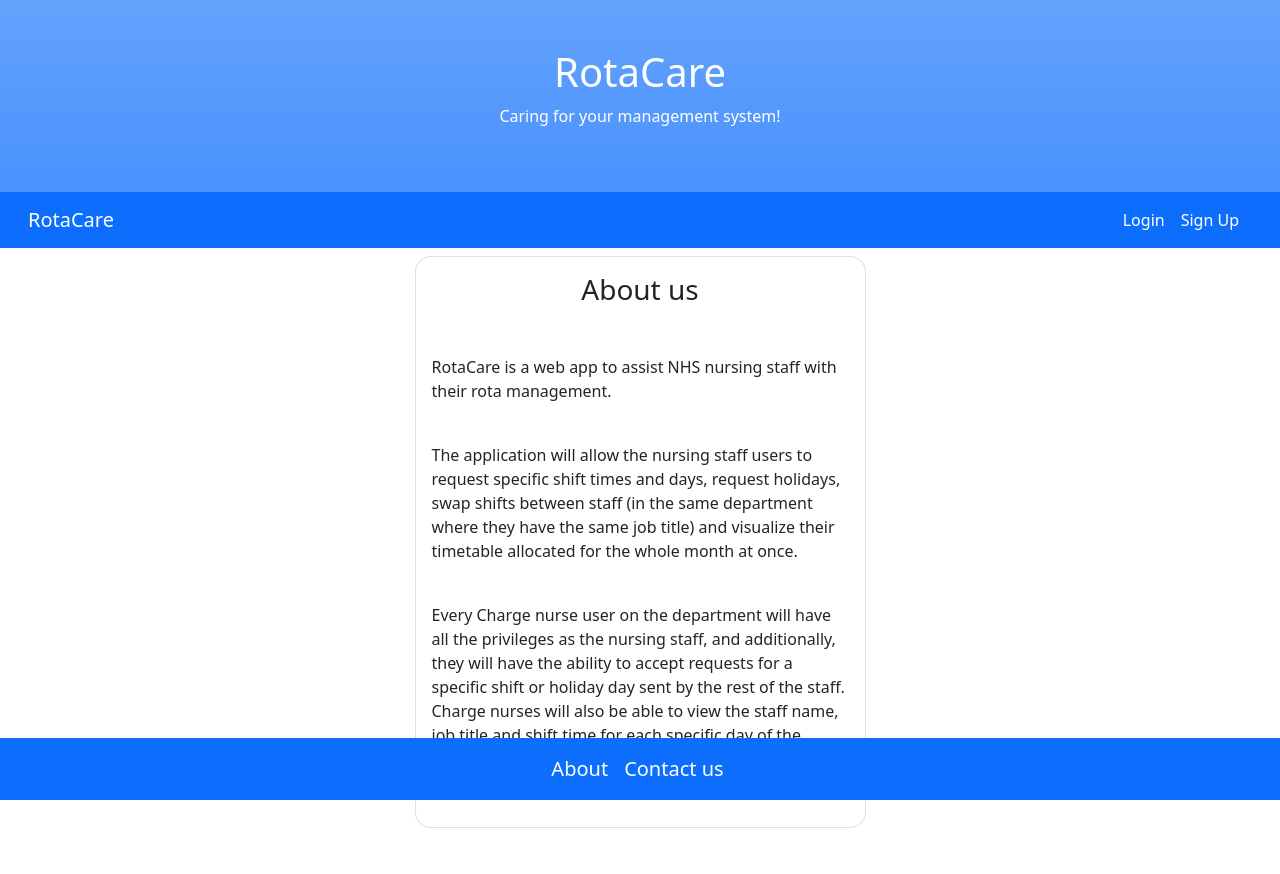
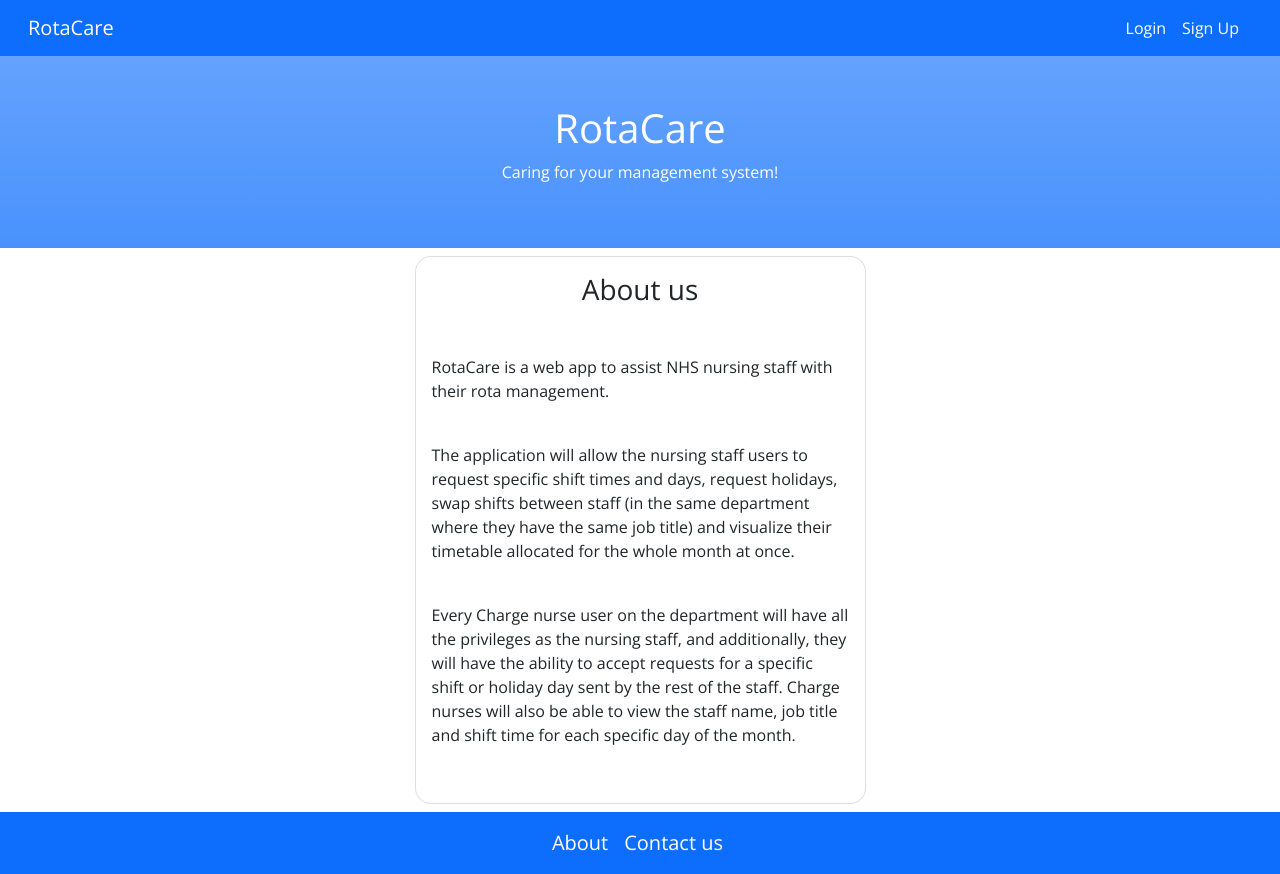
Before and after one commit to ZanderMonc/WAD2projectRota, a Django app: page /about/ in a window 1280 px wide. Before the commit the page ends 828 px from the top, so only its background shows below. Run offline with Django 3.2, Linux system fonts and the light colour scheme; some libraries are stand-ins or nearby versions.

Commit message:
CSS updates.O
Overrides bootstrap.
Change of layers.
Use of gradients.

```diff
--- a/static/rota/css/styles.css
+++ b/static/rota/css/styles.css
@@ -1,7 +1,17 @@
+body{
+  /* font-family: 'Lato', sans-serif; */
+  font-family: 'Open Sans', sans-serif;
+}
 .timetable{
   width: 98%;
   margin: auto;
   font-size: 13px;
+}
+
+tbody{
+  border-radius: 8px;
+  padding: 10px;
+  border: 1px solid black;
 }
 
 .timetable tr, .timetable td {
@@ -38,7 +48,8 @@
     color: #17a2b8;
 }
 
-page-container {#keeps the page contents in a box separate from footer/header/sidebar
+page-container {
+  /*keeps the page contents in a box separate from footer/header/sidebar*/
   position: relative;
   min-height: 100vh;
 }
@@ -48,8 +59,8 @@
 }
 
 footer {
-  position: absolute;
-  bottom: 0;
+  /* position: absolute;
+  bottom: 0; */
   width: 100%;
   height: 2.5 rem;           /* Footer height */
   left: 0;
@@ -57,6 +68,9 @@
   color: blue;
   text-align: center;
   font-size: 125%;
+  background: #1488CC;  /* fallback for old browsers */
+  background: -webkit-linear-gradient(to right, #2B32B2, #1488CC);  /* Chrome 10-25, Safari 5.1-6 */
+  background: linear-gradient(to right, #2B32B2, #1488CC); /* W3C, IE 10+/ Edge, Firefox 16+, Chrome 26+, Opera 12+, Safari 7+ */
 }
 
 .form {
@@ -91,3 +105,32 @@
 .clearfix {
   margin: 15px;
 }
+
+
+/* Getting more personal*/
+
+#headgradient{
+  background: #1488CC;  /* fallback for old browsers */
+  background: -webkit-linear-gradient(to right, #2B32B2, #1488CC);  /* Chrome 10-25, Safari 5.1-6 */
+  background: linear-gradient(to right, #2B32B2, #1488CC); /* W3C, IE 10+/ Edge, Firefox 16+, Chrome 26+, Opera 12+, Safari 7+ */
+
+}
+h4{
+  font-family: 'Open Sans', sans-serif;
+  text-align: center;
+  padding-bottom: 10px;
+}
+input[type=text] {
+  font-family: 'Lato', sans-serif;
+  border-radius: 8px;
+  padding: 10px;
+  border: 1px solid black;
+}
+
+button{
+  font-family: 'Lato', sans-serif;
+  border-radius: 8px;
+  padding: 10px;
+  border: 1px solid black;
+  color: black;
+}
--- a/templates/rota/base.html
+++ b/templates/rota/base.html
@@ -8,10 +8,13 @@
       <!-- Bootstrap CSS -->
         <link href="https://maxcdn.bootstrapcdn.com/bootstrap/4.0.0/css/bootstrap.min.css" rel="stylesheet">
         <link href="https://use.fontawesome.com/releases/v5.0.10/css/all.css" rel="stylesheet">
-        <link href="{% static 'rota/css/styles.css' %}" rel="stylesheet" type="text/css">
         <meta content="width=device-width, initial-scale=1" name="viewport">
         <link href="https://cdn.jsdelivr.net/npm/bootstrap@5.1.3/dist/css/bootstrap.min.css" rel="stylesheet">
         <script src="https://cdn.jsdelivr.net/npm/bootstrap@5.1.3/dist/js/bootstrap.bundle.min.js"></script>
+        <link rel="preconnect" href="https://fonts.googleapis.com">
+        <link rel="preconnect" href="https://fonts.gstatic.com" crossorigin>
+        <link href="https://fonts.googleapis.com/css2?family=Lato:wght@300&family=Open+Sans&display=swap" rel="stylesheet">
+        <link href="{% static 'rota/css/styles.css' %}" rel="stylesheet" type="text/css">
         <title>
             RotaCare -
             {% block title_block %}
@@ -21,10 +24,6 @@
     </head>
 
     <body>
-    <div class="p-5 bg-primary bg-gradient bg-opacity-75 text-white text-center">
-        <h1>RotaCare</h1>
-        <p>Caring for your management system!</p>
-    </div>
         <nav class="navbar navbar-expand-sm bg-primary navbar-primary ">
             <div class="container-fluid">
                 <a class="navbar-brand text-white" href="{% url 'rota:index' %}">RotaCare</a>
@@ -53,6 +52,10 @@
                 </ul>
             </div>
         </nav>
+    <div class="p-5 bg-primary bg-gradient bg-opacity-75 text-white text-center" id="headgradient">
+        <h1>RotaCare</h1>
+        <p>Caring for your management system!</p>
+    </div>
     <div>
             {% block body_block %}
 
```
Lines whose indentation alone changed are shown as unchanged.
